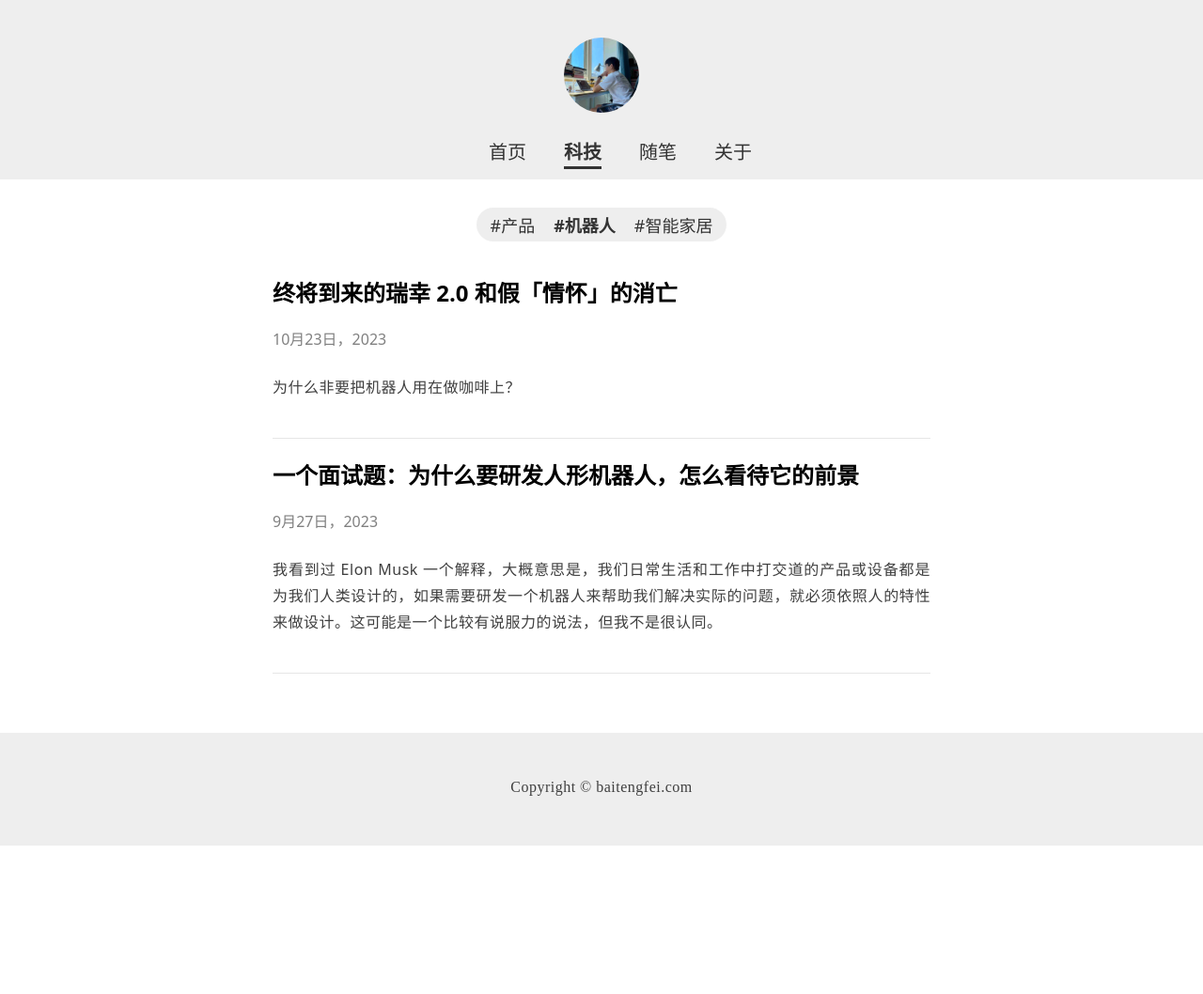
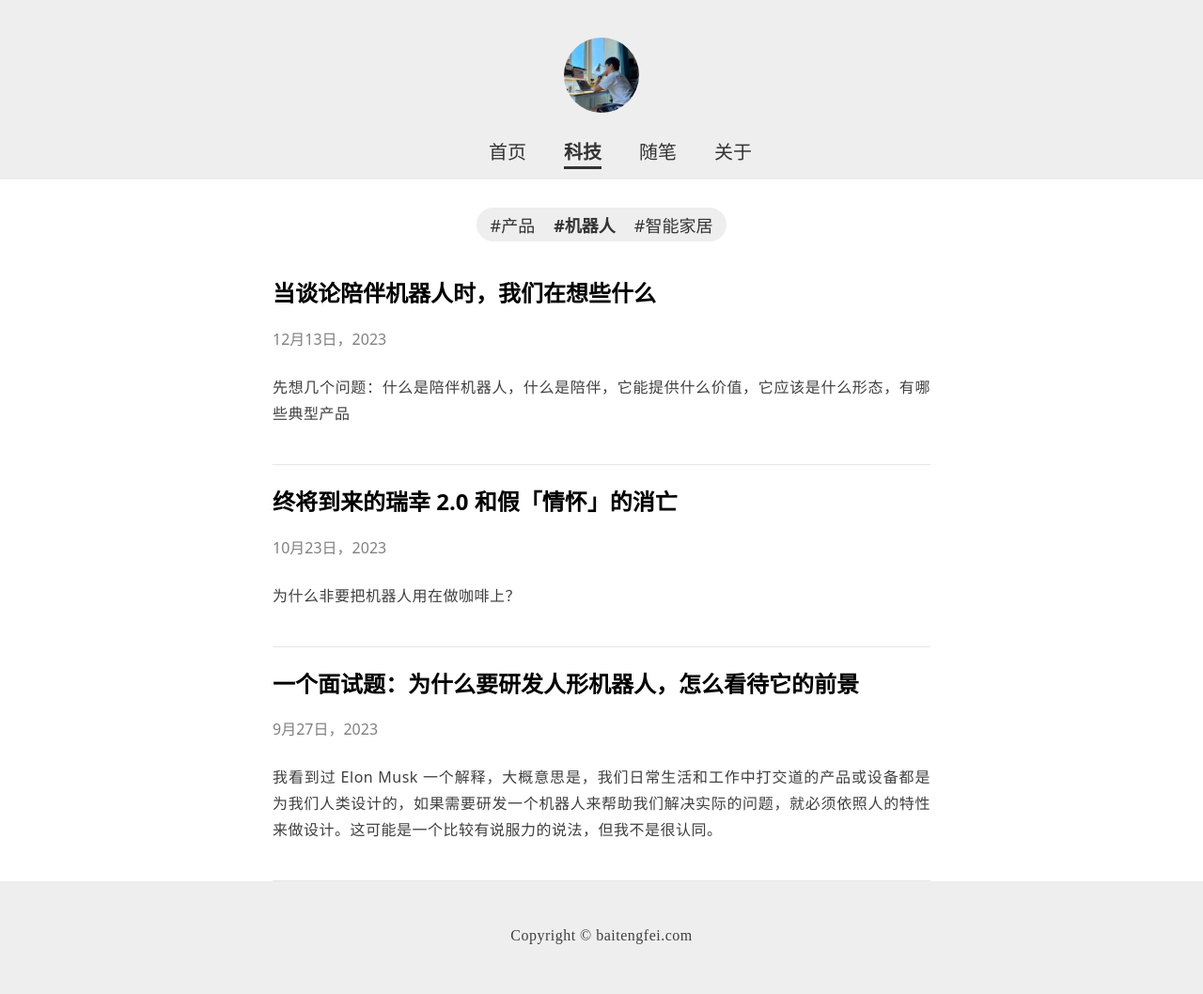
Before and after one commit to baitengfei/baitengfei.github.io, a Jekyll site: the page built from tech/robotics.html, in a window 1280 px wide. Shown: the whole page at 94% size. Built offline with Jekyll 4.4.1, drawn with Linux system fonts in a browser that asks for light colours; before the commit the page ends 900 px from its top, so only the background shows below that; some of the changed lines change nothing that is shown.

Commit message:
new article

```diff
--- /dev/null
+++ b/_posts/tech/robotics/2023-12-13-当谈论陪伴机器人时，我们在想些什么.md
@@ -0,0 +1,161 @@
+---
+layout: post
+categories: ai robotics
+tags: robotics
+title: 当谈论陪伴机器人时，我们在想些什么
+slug: how-to-design-a-companion-robot
+excerpt: 先想几个问题：什么是陪伴机器人，什么是陪伴，它能提供什么价值，它应该是什么形态，有哪些典型产品
+---
+
+小区里住着一位老人，他养了一只狗叫「巴顿」，我出去遛娃时经常碰见他出来遛狗。
+
+巴顿岁数大了，是一只胖柯基，走起路来肚皮几乎要贴地了。他经常说，巴顿很依赖他，甚至看到他抱他们家的小孙子眼神里还会吃醋。言语中能感受到他对这一状态的享受以及满足。
+
+我对陪伴机器人的兴趣，我想大概是从养猫开始的。
+
+疫情期间在家办公，它会经常跟你抢椅子，或者跳到桌子上从你的键盘上踩过去，又或者，趴在桌子的一角晒太阳，也不知道它是想获取你的关注，还是让你别理它。
+
+后来在跟人讨论陪伴机器人的时候，我经常描述这样的场景：
+
+> 它不会说话，但你总忍不住想对它说话；
+
+> 它听不懂你的话，但会给你回应。比如注视着你、摇尾巴、喵喵叫、呼噜呼噜；
+
+> 它也会经常主动找你交互，比如走过来蹭蹭，或者跳到你的腿上坦然地就地躺下睡觉。
+
+> 但更多时候，它活在自己的世界里，并不想答理你。
+
+我曾经看过「一条」的一个视频，讲装修的，但里面提到那个房主就买了一个索尼的机器狗。画面里看到他充满爱意地抚摸着它，但我脑海里想的是，**那只机器狗最经常的状态应该是被放置在某个角落里，好几天都没充过电了**。
+
+**这是对陪伴机器人类产品的第一个总体印象**。
+
+当我们在谈论陪伴机器人的时候，我们在讨论些什么呢。可能还没有明确的思路，倒是想了一堆问题，先列一下。欢迎讨论——
+
+- 什么是陪伴机器人，它有什么典型要素？
+- 什么是陪伴，老人和孩子对陪伴的需求一样吗，成人呢？
+- 它能提供什么价值，是谁以及为什么需要它？
+- 为什么一定要有实体，它应该是什么形态？
+- 有哪些典型产品案例，亮点是什么？
+- 如果让你来做，你有什么新的思路
+
+## 什么是陪伴机器人
+
+可能没有明确的定义，但有一些比较容易辨识的共性，可以给人们一些归类的依据。
+
+比如：
+
+- 通常都具备人格化属性，例如有拟人或仿生的外观和体态等。又以模仿宠物的居多，所以又叫「宠物机器人」；
+- 大多宣称有情感交互能力，可以读懂人的表情，以及自身可以通过显示元素或肢体动作表达一些情感，所以可能又叫「情感机器人」或者「社交机器人」；
+- 大多宣称在 AI 能力的帮助下，拥有自学习的能力，也就是随着使用情况的不同，它可以表现出不同的功能特点，即所谓的「个性化」。
+- 另外，为了实现多模态交互，通常具备多种传感器。例如实现摸头、抚摸肚子，可以识别人脸、可以听取特定的声音等。
+
+## 什么是陪伴，不同年龄段的人对陪伴的需求是否一致
+
+有时候越是习以为常的词语可能越难解释，但作为创业者，我们可能要尝试理解潜在的需求。
+
+提到陪伴，我们可能会下意识地把情景设定为一个独居的老人、一个父母忙碌在外无暇受到照看的孩子，和一个住在出租屋独自在外打拼的年轻人，而至于中年人，似乎就应该是那个给出陪伴需求的一方。
+
+我觉得这个设定太重了。当然，解决特定需求的产品除外，比如帮助自闭症儿童练习沟通和表达能力。
+
+陪伴很难具像描述，它是一种场景，可能更关乎心境，是一种情感的联系，也强调具体的存在。说起来比较虚，这也导致很难精准定义一款产品。
+
+> 比如对于孩子来说，父母能够陪在身边就是一种满足，不论是一起看书一起玩游戏，又或者你忙你的他玩他的；如果不是父母，有自己喜欢的玩具在身边，或者有一个玩伴，也能获得心理上的满足。
+>
+
+> 年轻人会把情感寄托在一些具体的物体上，比如摆在桌面的手办、一盆花，或者照顾一个宠物。
+>
+
+> 成年人未尝不需要有一个属于自己的时间，跟自己好好相处。
+>
+
+> 老人可能会更在意有没有人在关心自己，我想表达一些东西有没有人愿意听，以及更倾向于真实的接触和感觉。
+>
+
+如果提炼一下，我觉得其中的一个共性是情感的联结。**很多产品强调的个性化，不一定是它进展出了新的独特的技能，更多的其实应该是你们沟通互动沉淀下来的背景知识，只有你们双方共同理解的语境。**
+
+另一方面，**陪伴不一定要有言语交流。所以也启示我们在做类似产品时，不一定要让它表现得多么善于沟通，也不一定要多聪明，或者另一个词「精明」**。
+
+大多时候，我们更喜欢和一个真诚的善于倾听并积极给出回应的人相处。
+
+所以，回到问题上，我们其实想问的是，我能不能做一个通用的产品，满足各个年龄层的人。这对于功能需求型产品是可以的，比如一个 iPhone 可以让每个人都能找到个性化的使用方式。但对于精神需求的产品，它们有一个共同的内核，但至少在形态上应该各有特点。
+
+## 它能提供什么价值，是谁以及为什么会需要它
+
+灵魂发问。
+
+如果某一款产品在宣传时从来不强调它有哪些具体的功能，你可能会认为这个团队疯了。
+
+所以，陪伴机器人厂商总要罗列一些功能点来说服用户下单。
+- 比如我有摄像头，还可以自主移动，当你出门上班时，你可以远程操控它来看家里的情况，来看家里的宠物。
+- 或者我有触摸传感器，你可以像撸真实的猫一样来抚摸它，甚至你可以像哄孩子睡觉一样让它睡着。
+- 这类产品永远不缺乏想象。例如都在宣传的情感交互能力，他可以识别你的情绪，当感受到你难过时，可能会唱一首歌来安慰你。
+
+诸如此类，当看到这些功能点时，我总觉得没那么有说服力。比如，我为什么不直接买一个摄像头，我为什么不直接撸真实触感的猫，它为什么是唱一首歌、而不是跳一个舞，或者说一句安慰的话，或是来蹭蹭我的脸。
+
+我们可能花费很大的精力架构一个高级功能的产品，**但实际体验下来，它就是一个机械玩具。机械地执行一些程序，我们也很清楚它的能力边界在哪里。**这里面典型产品是优必选的悟空机器人，你可能玩个十分钟，它的套路就完全摸清了，然后再也不想理它了。
+
+我是最近才了解到「棉花娃娃」这种从饭圈流行来的新型公仔。电视剧《黑镜》里也有一集讲了这个主题，人们出于对明星偶像的喜欢，会非常愿意买一些周边，而这种集合了偶像特质的玩偶，自然更符合他们的预期。
+
+以及最近大模型技术的明星落地产品 character.ai，我可以直接和我喜欢的原型人物来对话，这简直实现了很多人梦寐以求的想法。
+
+这些都是满足情感价值的很好的例子，只不过都更专在某个领域或特定人群。
+
+类似的，陪伴机器人也是满足情感机器人的产品，这点完全可以大声说出来。有些厂商会宣称是家庭的新成员，我比较喜欢这个定位。但这个新成员是什么样，用户不太容易理解到。其实不如直接就叫新型宠物、智能宠物或类似的名称。
+
+毕竟不论哪个年龄段的人都喜欢宠物，如果不是亲自养的话，也会喜欢跟宠物的互动。
+
+对于儿童来说，是一个一起成长的有趣的玩伴，对于年轻人，是一个情感依托，对于成年人，它可以促进家庭成员之前的交流和沟通，对于老人，更能填补空落的内心。
+
+这样去想，好像一切都明晰了起来。
+
+所以，相比描述它是什么，我们倒可以很明确地说它不是什么：**它不是保姆、不是管家、不是助手、不是机械玩具、更不是儿童的学习机**。
+
+## 为什么一定要有实体，它应该是什么形态
+
+大语言模型的诞生，让人们看到了通用智能的可能。所以我也想过一个问题：
+
+> 如果出现了通用人工智能，那我们大多数产品要做的工作，是不是就只是给它定制各样的外设和外壳，甚至它根本不需要硬件载体？
+>
+
+科幻作品《Her》里的人工智能助手 Samantha 是没有实体的，它只是一个软件，结合了摄像头和语音交互。
+
+如果它是功能类产品当然没必要有实体，但对于情感陪伴，人们必须感知到真实存在的物体。《Her》里面在产生感情后，Samantha 也说过 TA 最遗憾的是没有身体。
+
+日本的很多机器人产品都在强调情感，比如有一款设计很可爱的机器人叫 Lovot，他们团队分享过一个背后的研发故事，**曾经有一个老人在看到某个人形机器人后说，如果它的胳膊摸起来是有温度的就好了**，这个想法触动了他们来开发 Lovot。
+
+但问题是硬件形态没那么容易自定义，怎么样做到让大多数人都喜欢呢。
+
+这个问题我曾经请教过一个人，他的回答是：我们至少可以做到让大多数人不反感。
+
+回看我们身边的物体，我们如今用得最多的硬件消费品——手机、电脑，基本都长得差不多，但毛绒玩具、各类手办等，其实有非常多同样受人喜欢的不同的形象。
+
+当然有一种可能是真的实现像棉花娃娃一样的个性化定制。但这个前提是，我们把软件功能也模块化，可以灵活地增减，对应硬件模块功能，比如是否能移动，是用轮子还是双足，或是四足，有没有胳膊，几个关节……
+
+这可能不太现实，而且也有点偷懒。想想我们在面对一款手机N个型号时的纠结吧，别再制造这样的难题了。
+
+还有一些思路：
+
+- 增加皮肤，比如戴个头套，穿个衣服
+- IP 实体化，这个是迪斯尼更有优势的事情
+- 模块化拼接，简单的乐高
+- 用全息投影的方式显示可自定义的虚拟形象，这是日本一家公司推出的产品叫 Gatebox，也是很有意思的尝试。
+
+## 思路分享
+
+我先分享一下两年前的思路。
+
+当时我在调研论证机器人宠物这个方向，但需要有一个具备说服力的理由。所以跟上文提到的一样，在情感价值之外，需要有几个具体的功能点能打动用户。
+
+当时想针对儿童群体，但考虑到买单的是家长，所以当时提了一点叫 **「让家长觉得有用，让孩子觉得好玩」，让家长觉得孩子能学到东西，让孩子觉得它有了一个亲密伙伴。**
+
+今天在写这篇文章的时候，我突然想到，如果一句话总结，我觉得**陪伴机器人的本质，是创造一个新的生命体**。
+
+这并不是说它的外观形态，**而是想强调我们在进行产品定义的时候，应该首先把它置于一个独立个体的存在，它可以自己独立运转，并且不是按照固定的程序指令。**
+
+比如它会自己探索周边的世界，自己决定去哪个方向，自己决定什么时候要停下来，当遇到外界的交互时，比如看到熟悉的人，或看到同类机器人，它可以主动示好，也可以视而不见；它可以听从用户的指令，有的时候可能也不想理会。
+
+相比自如的对话沟通能力，我觉得这应该更能发挥 AI 的价值。
+
+考虑到我们有可能把它做成一个通用的产品，那就要在软件上有类似 app store一样的不同技能包。孩子、老人，不同年龄段的人都能找到并持续交互、不断深入的应用场景，真正实现由用户和环境来塑造属于每个人的独一无二的 AI 生命体。
+
+好产品是成长出来的，不是定义出来的。希望有机会在这个方向实践一段时间后，再继续写新的思考。
--- a/assets/css/homebase.css
+++ b/assets/css/homebase.css
@@ -147,8 +147,9 @@ p {
 article ul {
     list-style: none;
     list-style-type:square;
-    padding-top: 18px;
+    padding-top: 5px;
     padding-bottom: 18px;
+    opacity: 0.6;
 }
 article ul ul {
 
@@ -182,7 +183,7 @@ blockquote {
     border-left: 4px solid grey;
     margin: 20px 0;
     padding: 0 20px;
-    color: grey;
+    opacity: 0.6;
     font-weight: lighter;
     font-size: small;
 
```
